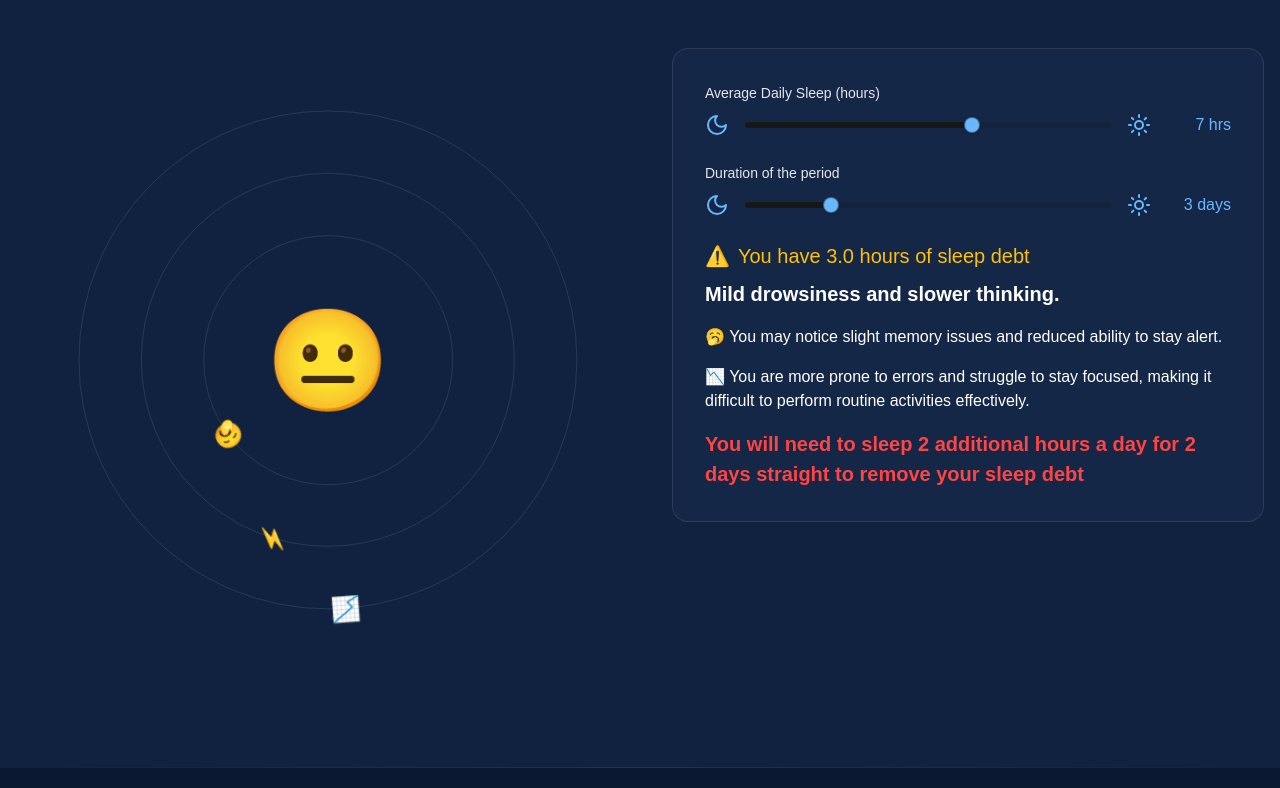
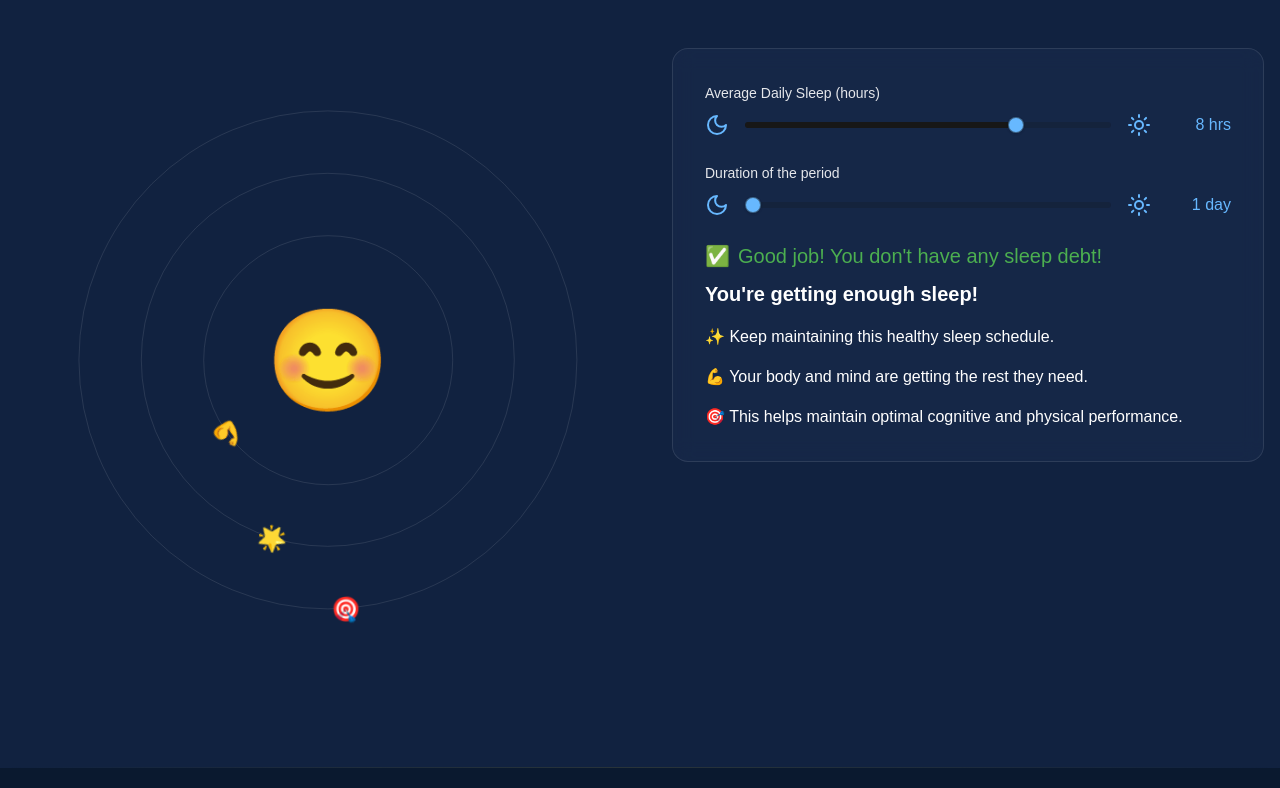
Before and after one commit to abram0v1ch/sleep-diplomat, a Next.js app: page /calculator in a window 1280 px wide. Shown: the part 932-1720 px from the top of the page. Built offline with nearby package versions, Linux system fonts and the light colour scheme.

Commit message:
fix default state in calculator

```diff
--- a/app/calculator/page.tsx
+++ b/app/calculator/page.tsx
@@ -140,8 +140,8 @@ export default function SleepCalculatorPage() {
   const opacity = useTransform(scrollY, [0, 300], [1, 0])
   const scale = useTransform(scrollY, [0, 300], [1, 0.95])
 
-  const [weekdaySleep, setWeekdaySleep] = useState(7)
-  const [duration, setDuration] = useState<number>(3)
+  const [weekdaySleep, setWeekdaySleep] = useState(8)
+  const [duration, setDuration] = useState<number>(1)
   const [calculatedResults, setCalculatedResults] = useState<CalculatedResults | null>(null)
   const [isMobileMenuOpen, setIsMobileMenuOpen] = useState(false)
 
```
